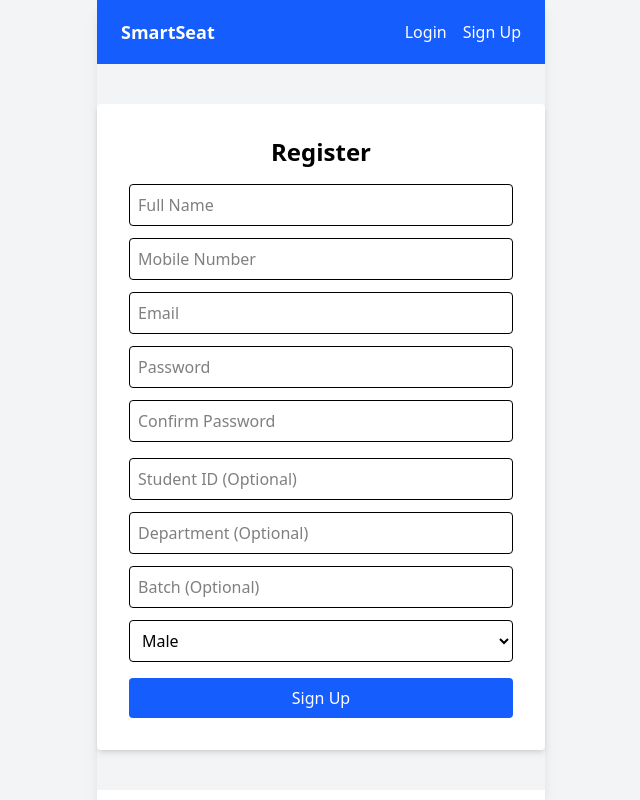
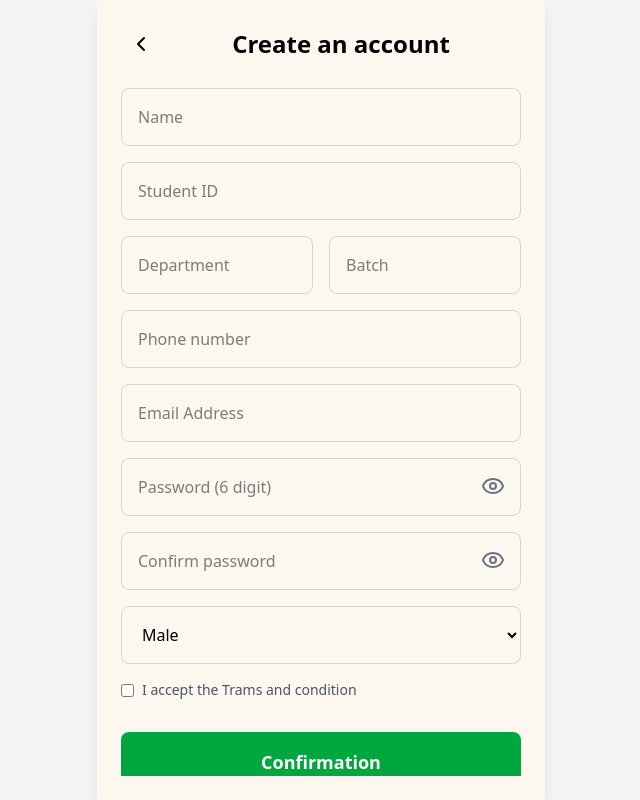
Before and after one commit to Mahedi-432A/MIIU_Shuttle, a React (Vite) app in the folder client/: page /register in a window 1280 px wide. Shown: the whole page, without its empty margins (319-959 px from the left). Built offline with nearby package versions, Linux system fonts and the light colour scheme; no server answers.

Commit message:
feat: implement ProtectedRoute component, add SignupSuccess page, and enhance Login and Register forms

```diff
--- /dev/null
+++ b/client/src/components/ProtectedRoute.jsx
@@ -0,0 +1,26 @@
+import { useAuth } from "../constext/AuthContext";
+import { Navigate, useLocation } from "react-router-dom";
+import { Loader2 } from "lucide-react"; // লোডিং আইকন
+
+export default function ProtectedRoute({ children }) {
+  const { user, loading } = useAuth();
+  const location = useLocation();
+
+  if (loading) {
+    // Firebase থেকে ইউজার স্টেট লোড হওয়ার জন্য অপেক্ষা
+    return (
+      <div className="flex justify-center items-center h-[calc(100vh-64px)]">
+        <Loader2 className="animate-spin" size={40} />
+      </div>
+    );
+  }
+
+  if (!user) {
+    // যদি ইউজার লগইন করা না থাকে, তাকে লগইন পেজে পাঠান
+    // 'state={{ from: location }}' মনে রাখে সে কোথায় যেতে চেয়েছিল
+    return <Navigate to="/login" state={{ from: location }} replace />;
+  }
+
+  // যদি লগইন করা থাকে, তবে তাকে কাঙ্ক্ষিত পেজটি দেখান
+  return children;
+}
--- a/client/src/pages/Login.jsx
+++ b/client/src/pages/Login.jsx
@@ -1,51 +1,98 @@
 import { useState } from "react";
 import { signInWithEmailAndPassword } from "firebase/auth";
 import { auth } from "../firebase/firebase.config";
-import { useNavigate } from "react-router-dom";
+import { useNavigate, Link, useLocation } from "react-router-dom";
 import toast from "react-hot-toast";
+import { Bus, Eye, EyeOff } from "lucide-react";
 
 export default function Login() {
   const [email, setEmail] = useState("");
   const [password, setPassword] = useState("");
+  const [showPassword, setShowPassword] = useState(false);
   const navigate = useNavigate();
+  const location = useLocation();
+
+  const from = location.state?.from?.pathname || "/home";
 
   const handleLogin = async (e) => {
     e.preventDefault();
     try {
       await signInWithEmailAndPassword(auth, email, password);
       toast.success("Login successful!");
-      navigate("/home"); // ✅ পরিবর্তন: "/" এর বদলে "/home"
+      navigate(from, { replace: true });
     } catch (err) {
       toast.error(err.message);
     }
   };
 
   return (
-    <div className="flex justify-center items-center h-[calc(100vh-64px)] bg-gray-100">
-      {/* h-screen এর বদলে h-[calc(100vh-64px)] ব্যবহার করা হয়েছে
-        যাতে Navbar এর উচ্চতা (64px) বাদ দিয়ে বাকিটা মাঝখানে আসে
-      */}
-      <form
-        onSubmit={handleLogin}
-        className="bg-white p-8 rounded shadow-md w-80"
-      >
-        <h2 className="text-2xl font-semibold mb-4 text-center">Login</h2>
+    <div className="flex flex-col justify-between h-screen p-8 bg-[#fcf8f0]">
+      {/* উপরের খালি অংশ */}
+      <div></div>
+
+      {/* মাঝের কন্টেন্ট */}
+      <div className="flex flex-col items-center">
+        {/* লোগো */}
+        <div className="w-40 h-40 bg-gray-100 rounded-full flex items-center justify-center mb-4 shadow-md">
+          <Bus size={80} className="text-green-600" />
+        </div>
+
+        <h2 className="text-xl font-semibold text-gray-700 mb-6">
+          Welcome to MIU Shuttle
+        </h2>
+
+        <form onSubmit={handleLogin} className="w-full">
+          {/* ইমেইল ফিল্ড */}
           <input
             type="email"
-          placeholder="Email"
-          className="w-full p-2 mb-3 border rounded"
+            placeholder="Enter Your Email"
+            className="w-full p-4 mb-4 border border-gray-300 rounded-lg shadow-sm"
             onChange={(e) => setEmail(e.target.value)}
+            required
           />
+
+          {/* পাসওয়ার্ড ফিল্ড */}
+          <div className="relative w-full mb-4">
             <input
-          type="password"
+              type={showPassword ? "text" : "password"}
               placeholder="Password"
-          className="w-full p-2 mb-4 border rounded"
+              className="w-full p-4 border border-gray-300 rounded-lg shadow-sm"
               onChange={(e) => setPassword(e.target.value)}
+              required
             />
-        <button className="w-full bg-blue-600 text-white py-2 rounded">
+            <button
+              type="button"
+              onClick={() => setShowPassword(!showPassword)}
+              className="absolute right-4 top-4 text-gray-500"
+            >
+              {showPassword ? <EyeOff /> : <Eye />}
+            </button>
+          </div>
+
+          {/* Keep me signed in এবং Forgot Password */}
+          <div className="flex justify-between items-center text-sm mb-6">
+            <label className="flex items-center text-gray-600">
+              <input type="checkbox" className="mr-2" />
+              Keep me signed in
+            </label>
+            <a href="#" className="text-gray-600 font-medium">
+              Forgot Password?
+            </a>
+          </div>
+
+          {/* লগইন বাটন */}
+          <button className="w-full bg-green-600 text-white py-4 rounded-lg text-lg font-semibold shadow-lg">
             Login
           </button>
         </form>
       </div>
+
+      {/* Create an account */}
+      <div className="text-center">
+        <Link to="/register" className="text-green-600 font-medium">
+          Create an account
+        </Link>
+      </div>
+    </div>
   );
 }
--- a/client/src/pages/Register.jsx
+++ b/client/src/pages/Register.jsx
@@ -1,13 +1,12 @@
-// src/pages/Register.jsx
 import { useState } from "react";
 import { createUserWithEmailAndPassword } from "firebase/auth";
 import { auth } from "../firebase/firebase.config";
-import instance from "../utils/axiosConfig"; // ✅ axios instance ইম্পোর্ট
+import instance from "../utils/axiosConfig";
 import toast from "react-hot-toast";
-import { useNavigate } from "react-router-dom";
+import { useNavigate, Link } from "react-router-dom";
+import { ChevronLeft, Eye, EyeOff } from "lucide-react";
 
 export default function Register() {
-  // ✅ নতুন state
   const [formData, setFormData] = useState({
     fullName: "",
     mobile: "",
@@ -18,126 +17,178 @@ export default function Register() {
     department: "",
     batch: "",
     gender: "Male",
+    agree: false,
   });
+  const [showPass, setShowPass] = useState(false);
+  const [showConfirmPass, setShowConfirmPass] = useState(false);
   const navigate = useNavigate();
 
-  // ✅ ইনপুট হ্যান্ডেল করার জন্য
   const handleChange = (e) => {
+    const { name, value, type, checked } = e.target;
     setFormData({
       ...formData,
-      [e.target.name]: e.target.value,
+      [name]: type === "checkbox" ? checked : value,
     });
   };
 
   const handleRegister = async (e) => {
     e.preventDefault();
 
-    const { email, password, confirmPassword, fullName, mobile } = formData;
+    const { email, password, confirmPassword, fullName, mobile, agree } =
+      formData;
 
     // ভ্যালিডেশন
     if (!fullName || !mobile || !email || !password) {
-      return toast.error("Please fill in all required fields.");
+      return toast.error("Name, Mobile, Email, and Password are required.");
+    }
+    if (password.length < 6) {
+      return toast.error("Password must be at least 6 characters long.");
     }
     if (password !== confirmPassword) {
       return toast.error("Passwords do not match!");
     }
+    if (!agree) {
+      return toast.error("You must accept the Terms and Conditions.");
+    }
 
     try {
       // ধাপ ১: Firebase-এ ইউজার তৈরি করুন
-      const userCredential = await createUserWithEmailAndPassword(
-        auth,
-        email,
-        password
-      );
+      await createUserWithEmailAndPassword(auth, email, password);
 
       // ধাপ ২: আমাদের ব্যাকএন্ডে বাকি ডিটেইলস সেভ করুন
-      // (axiosConfig স্বয়ংক্রিয়ভাবে টোকেন পাঠাবে)
-      await instance.post("/secure/register-details", formData);
+      const detailsToSave = { ...formData };
+      delete detailsToSave.password;
+      delete detailsToSave.confirmPassword;
+      delete detailsToSave.agree;
+
+      await instance.post("/secure/register-details", detailsToSave);
 
       toast.success("Account created successfully!");
-      navigate("/login");
+      navigate("/signup-success");
     } catch (err) {
-      // Firebase বা আমাদের সার্ভারের এরর দেখান
       toast.error(err.response?.data?.message || err.message);
     }
   };
 
   return (
-    <div className="flex justify-center items-center py-10 bg-gray-100">
+    <div className="flex flex-col h-screen p-6 bg-[#fcf8f0]">
+      {/* হেডার */}
+      <div className="flex items-center mb-6">
+        <Link to="/login" className="p-2">
+          <ChevronLeft size={24} />
+        </Link>
+        <h1 className="text-2xl font-bold text-center flex-grow">
+          Create an account
+        </h1>
+      </div>
+
+      {/* ফর্ম */}
       <form
         onSubmit={handleRegister}
-        className="bg-white p-8 rounded shadow-md w-full max-w-md"
+        className="overflow-y-auto space-y-4 pb-4"
       >
-        <h2 className="text-2xl font-semibold mb-4 text-center">Register</h2>
-
-        {/* নতুন ইনপুট ফিল্ড */}
         <input
           type="text"
           name="fullName"
-          placeholder="Full Name"
-          className="w-full p-2 mb-3 border rounded"
+          placeholder="Name"
+          className="w-full p-4 border border-gray-300 rounded-lg"
           onChange={handleChange}
         />
         <input
           type="text"
+          name="studentId"
+          placeholder="Student ID"
+          className="w-full p-4 border border-gray-300 rounded-lg"
+          onChange={handleChange}
+        />
+        {/* Department এবং Batch পাশাপাশি */}
+        <div className="flex space-x-4">
+          <input
+            type="text"
+            name="department"
+            placeholder="Department"
+            className="w-1/2 p-4 border border-gray-300 rounded-lg"
+            onChange={handleChange}
+          />
+          <input
+            type="text"
+            name="batch"
+            placeholder="Batch"
+            className="w-1/2 p-4 border border-gray-300 rounded-lg"
+            onChange={handleChange}
+          />
+        </div>
+        <input
+          type="tel"
           name="mobile"
-          placeholder="Mobile Number"
-          className="w-full p-2 mb-3 border rounded"
+          placeholder="Phone number"
+          className="w-full p-4 border border-gray-300 rounded-lg"
           onChange={handleChange}
         />
         <input
           type="email"
           name="email"
-          placeholder="Email"
-          className="w-full p-2 mb-3 border rounded"
+          placeholder="Email Address"
+          className="w-full p-4 border border-gray-300 rounded-lg"
           onChange={handleChange}
         />
+
+        <div className="relative w-full">
           <input
-          type="password"
+            type={showPass ? "text" : "password"}
             name="password"
-          placeholder="Password"
-          className="w-full p-2 mb-3 border rounded"
+            placeholder="Password (6 digit)"
+            className="w-full p-4 border border-gray-300 rounded-lg"
             onChange={handleChange}
           />
+          <button
+            type="button"
+            onClick={() => setShowPass(!showPass)}
+            className="absolute right-4 top-4 text-gray-500"
+          >
+            {showPass ? <EyeOff /> : <Eye />}
+          </button>
+        </div>
+        <div className="relative w-full">
           <input
-          type="password"
+            type={showConfirmPass ? "text" : "password"}
             name="confirmPassword"
-          placeholder="Confirm Password"
-          className="w-full p-2 mb-4 border rounded"
+            placeholder="Confirm password"
+            className="w-full p-4 border border-gray-300 rounded-lg"
             onChange={handleChange}
           />
-        <input
-          type="text"
-          name="studentId"
-          placeholder="Student ID (Optional)"
-          className="w-full p-2 mb-3 border rounded"
-          onChange={handleChange}
-        />
-        <input
-          type="text"
-          name="department"
-          placeholder="Department (Optional)"
-          className="w-full p-2 mb-3 border rounded"
-          onChange={handleChange}
-        />
-        <input
-          type="text"
-          name="batch"
-          placeholder="Batch (Optional)"
-          className="w-full p-2 mb-3 border rounded"
-          onChange={handleChange}
-        />
+          <button
+            type="button"
+            onClick={() => setShowConfirmPass(!showConfirmPass)}
+            className="absolute right-4 top-4 text-gray-500"
+          >
+            {showConfirmPass ? <EyeOff /> : <Eye />}
+          </button>
+        </div>
+
         <select
           name="gender"
-          className="w-full p-2 mb-4 border rounded"
+          className="w-full p-4 border border-gray-300 rounded-lg"
           onChange={handleChange}
+          value={formData.gender}
         >
           <option value="Male">Male</option>
           <option value="Female">Female</option>
         </select>
 
-        <button className="w-full bg-blue-600 text-white py-2 rounded">
-          Sign Up
+        <label className="flex items-center text-gray-600 text-sm">
+          <input
+            type="checkbox"
+            name="agree"
+            className="mr-2"
+            onChange={handleChange}
+          />
+          I accept the Trams and condition
+        </label>
+
+        {/* বাটন */}
+        <button className="w-full bg-green-600 text-white py-4 rounded-lg text-lg font-semibold shadow-lg mt-4">
+          Confirmation
         </button>
       </form>
     </div>
```
Also changed, not shown: client/src/App.jsx (+65 -14 lines), client/src/pages/EditProfile.jsx (+5 -4 lines), client/src/pages/SignupSuccess.jsx (added, +35 -0 lines). Lines whose indentation alone changed are shown as unchanged.
